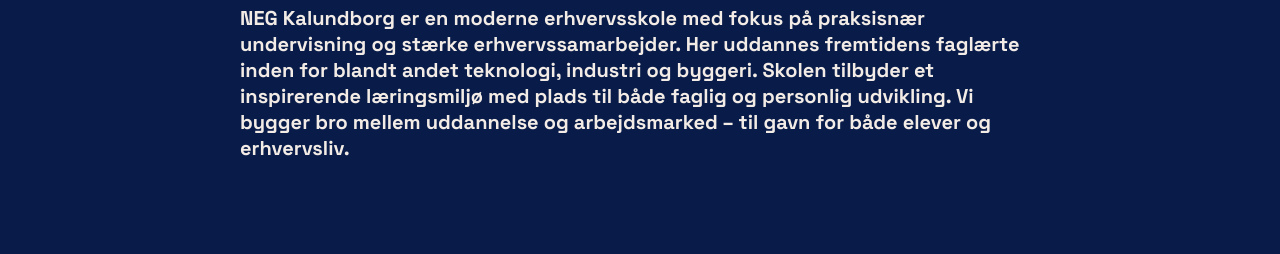
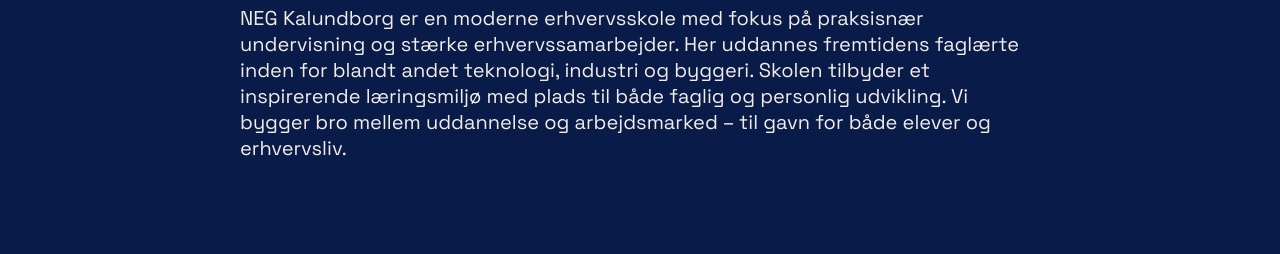
Before and after one commit to TineKea/mmd4, an Astro site: page / in a window 1280 px wide. Shown: the part 838-1092 px from the top of the page. Built offline with nearby package versions, Linux system fonts and the light colour scheme; Astro itself is replaced by a stand-in of ours.

Commit message:
Meta description, Keywords og h3 til p

```diff
--- a/src/components/Div1.astro
+++ b/src/components/Div1.astro
@@ -5,7 +5,7 @@
 
 <div class="hero_text_container">
     <h1>{overskrift}</h1>
-    <h3>{underrubrik}</h3>
+    <p>{underrubrik}</p>
 </div>
 
 
@@ -23,7 +23,7 @@
   margin-bottom: 0.5rem;
 }
 
-.hero_text_container h3 {
+.hero_text_container p {
   text-align: left;
   font-size: 1.25rem;
   margin: 0 auto;
```
